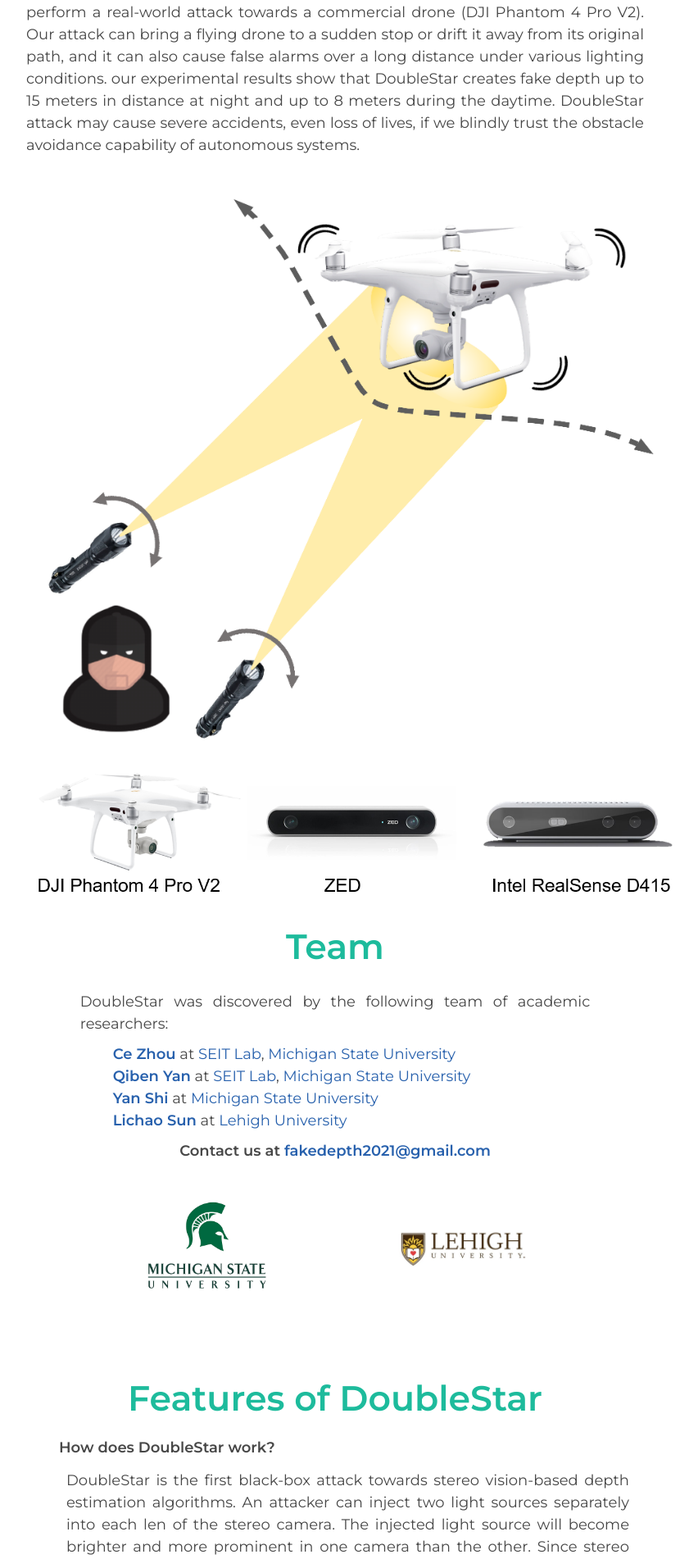
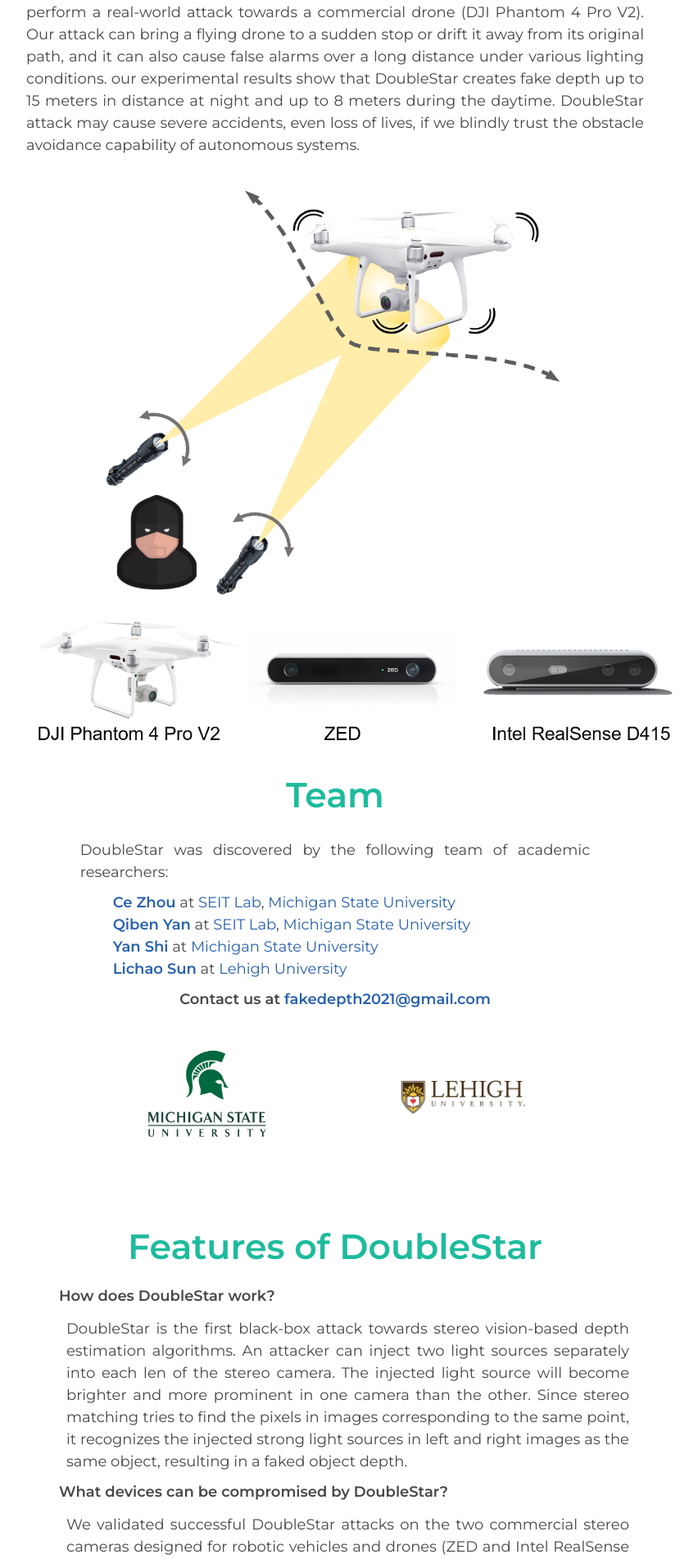
Before and after one commit to fakedepth/doublestar.github.io, a Jekyll site: the page built from index.md, in a window 1280 px wide. Shown: the part 581-2483 px from the top of the page at 82% size, without its empty margins (231-1083 px from the left). Built offline with Jekyll 4.4.1, drawn with Linux system fonts in a browser that asks for light colours.

Commit message:
Thu Jan 20 11:57:11 EST 2022

```diff
--- a/_layouts/default.html
+++ b/_layouts/default.html
@@ -54,7 +54,7 @@ false alarms over a long distance under various lighting
 conditions. our experimental results show that DoubleStar creates fake depth up to 15 meters in distance at night and up to 8 meters during the daytime. DoubleStar attack may cause severe accidents, even loss of lives, if we blindly trust the obstacle avoidance capability of autonomous systems. </p>
 </p>
 
-			<img width = "800px" src="DoubleStar.png" alt="doublestar">
+			<img width = "600px" src="DoubleStar.png" alt="doublestar">
 			<br>
 				<img width = "800px" src="devices.png" alt="device">
 
```
